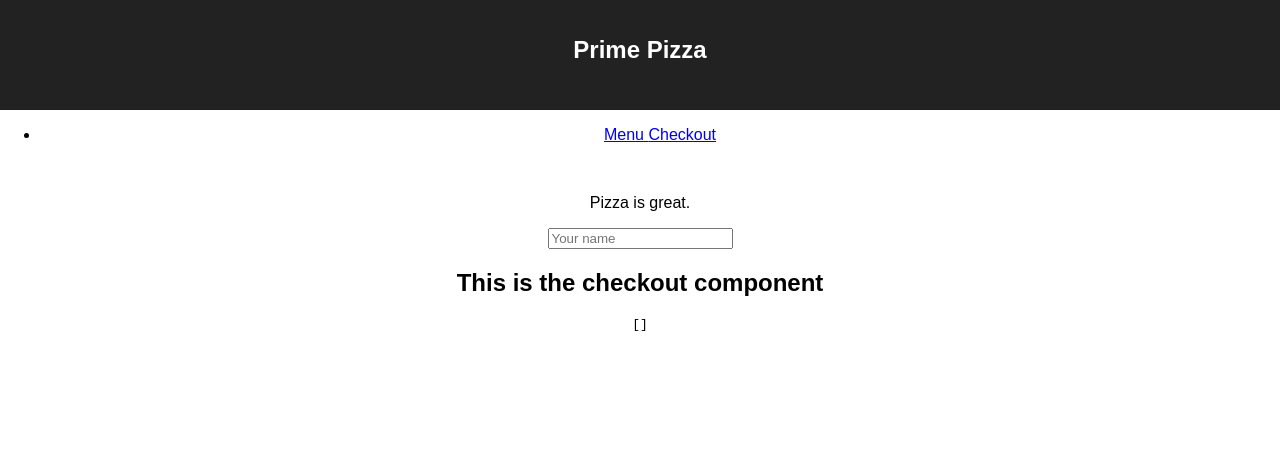
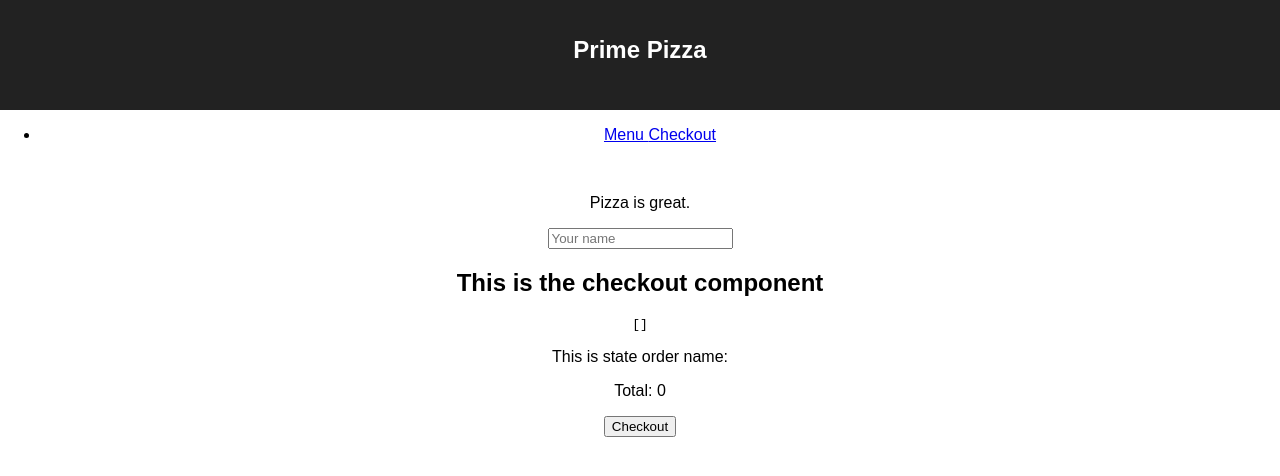
Before and after one commit to AirNationOfTibet/pizza-parlor, a React (Create React App) app: page /checkout in a window 1280 px wide. Shown: the top 476 px of the page. Built offline with nearby package versions, Linux system fonts and the light colour scheme.

Commit message:
checkout complete

```diff
--- a/src/components/App/Checkout/Checkout.js
+++ b/src/components/App/Checkout/Checkout.js
@@ -3,30 +3,68 @@ import { connect } from 'react-redux';
 import PizzaItem from '../Menu/pizzaItem';
 
 class Checkout extends Component {
-    constructor(props){
+    constructor(props) {
         super(props)
         this.state = {
-            pizzas: [],
-            orderSize: 0
-          }
+            customer_name: '',
+            order_total: 0
+
+        }
     }
-    componentDidMount(){
-        console.log(this.state.order)
 
+
+
+
+
+    componentDidMount() {
+        let totalOrder = 0;
+
+        for (let pizza of this.props.reduxState.currentOrder) {
+            totalOrder += (pizza.orders * pizza.pizza.cost);
+        }
+        console.log(totalOrder);
+        this.setState({
+            order_total: totalOrder
+        });
 
     }
 
-    render(){
-        let pizzaCheckout = this.props.reduxState.currentOrder.map( (pizza)=>{
-            return <h2>{pizza.pizza.name}<span>{pizza.pizza.cost}</span> {pizza.orders}</h2>
-         })
+   handleSubmit  = () => {
+    console.log(this.state);
+       this.props.dispatch(
+           {
+              type: 'POST_PIZZAS',
+                payload: this.state
+           }
+       )
+   }
 
-        return(
+
+    handleChange = (propertyName) => {
+        return (event) => {
+            this.setState({
+                [propertyName]: event.target.value
+            });
+        }
+    }
+
+    render() {
+        let pizzaCheckout = this.props.reduxState.currentOrder.map((pizza) => {
+            return <h2 key={pizza.pizza.id}>{pizza.pizza.name}<span>{pizza.pizza.cost}</span> {pizza.orders}</h2>
+        })
+
+        return (
             <div>
-            <input type="text" placeholder="Your name"></input>
-            <h2>This is the checkout component</h2>
-            <pre>{JSON.stringify(this.props.reduxState.currentOrder)}</pre>
-            {pizzaCheckout}
+                <input type="text" onChange={this.handleChange('customer_name')} placeholder="Your name"></input>
+                <h2>This is the checkout component</h2>
+                <pre>{JSON.stringify(this.props.reduxState.currentOrder)}</pre>
+                <p>This is state order name: {this.state.customer_name}</p>
+
+                {pizzaCheckout}
+                <div><p>Total: {this.state.order_total}</p></div>
+                <div><button onClick={this.handleSubmit}>Checkout</button></div>
+
+
 
 
             </div>
```
